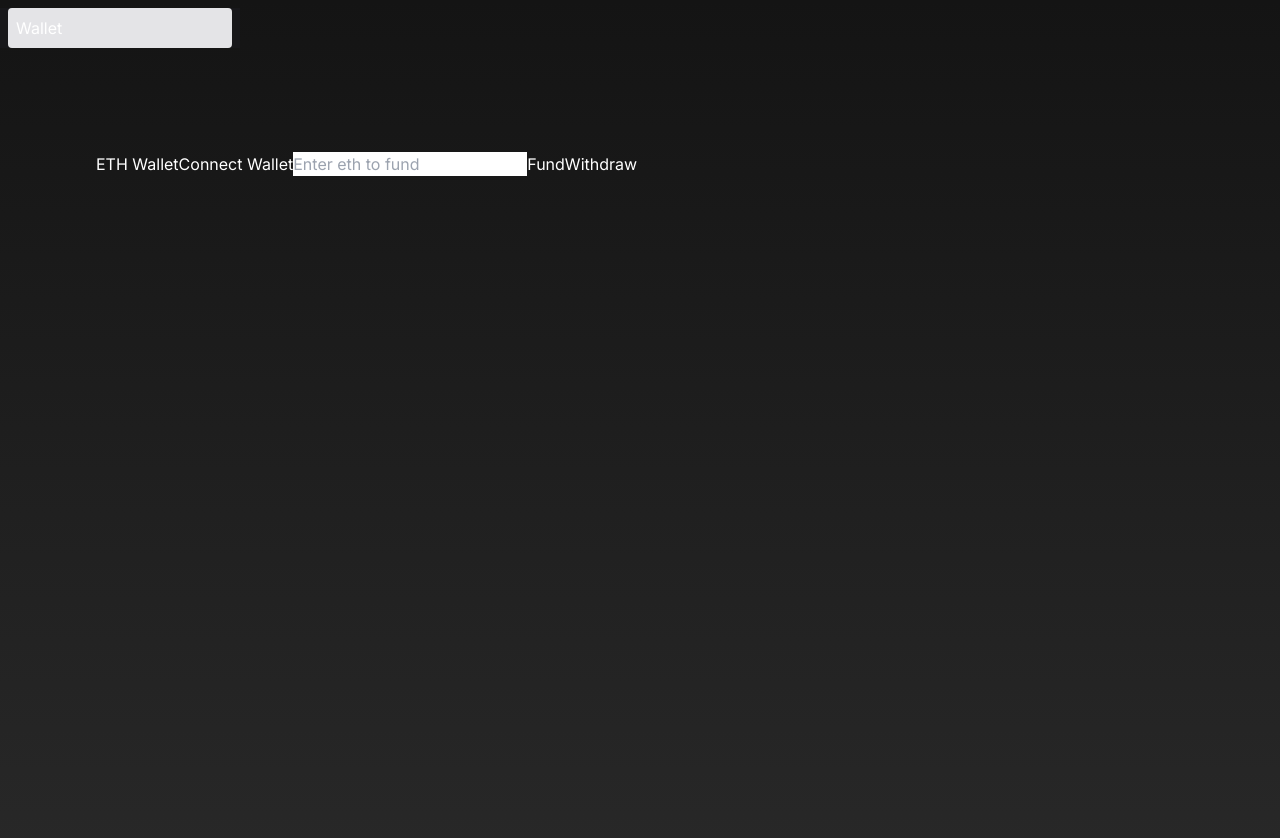
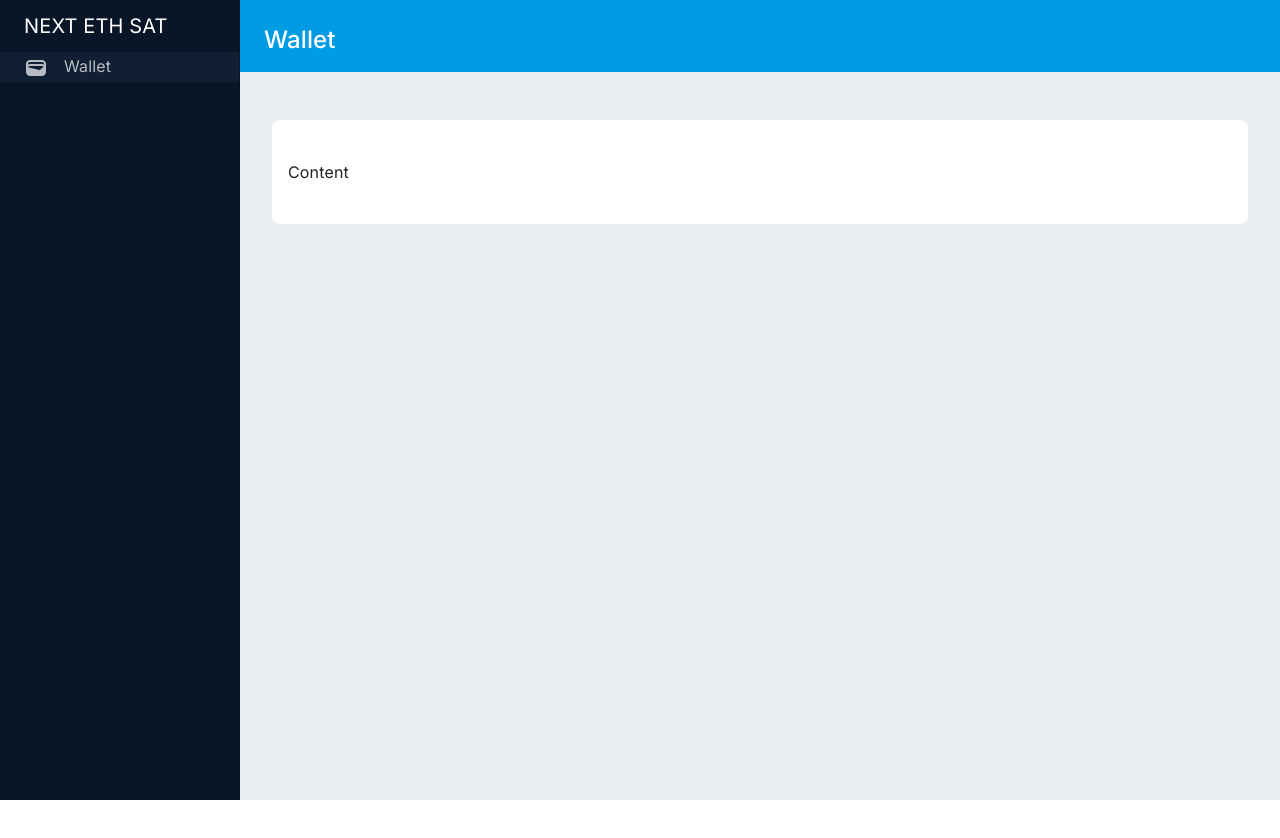
Before and after one commit to satishnvrn/next-eth-sat, a Next.js app: page / in a window 1280 px wide. Shown: the top 838 px of the page. After the commit the page ends 800 px from the top, so only its background shows below. Built offline with nearby package versions, Linux system fonts and the light colour scheme.

Commit message:
Fixes basic layout

```diff
--- /dev/null
+++ b/src/app/components/sidebar.tsx
@@ -0,0 +1,41 @@
+'use client';
+
+import Link from 'next/link';
+import WalletIcon from '@mui/icons-material/Wallet';
+
+const menuItems = [
+  {
+    href: '/',
+    title: 'Wallet',
+    icon: (iconProps: any) => <WalletIcon {...iconProps} />,
+  },
+];
+
+export default function Sidebar() {
+  return (
+    <nav className="w-60 shrink-0">
+      <div className="flex flex-col h-full fixed top-0 outline-none left-0 sidebar-container text-white w-60">
+        <ul>
+          <li className="flex justify-start items-center relative no-underline w-full text-left py-3 px-6 text-xl">
+            <Link href="/">NEXT ETH SAT</Link>
+          </li>
+          <div className="sidebar-menu-container">
+            {menuItems.map(({ href, title, icon }) => (
+              <li className="flex w-full" key={title}>
+                <Link
+                  href={href}
+                  className="cursor-pointer bg-transparent align-middle text-sidebar-text-color py-0.5 px-6 w-full hover:bg-hovered-sidebar-links"
+                >
+                  {icon({
+                    className: 'mr-4',
+                  })}
+                  {title}
+                </Link>
+              </li>
+            ))}
+          </div>
+        </ul>
+      </div>
+    </nav>
+  );
+}
--- a/src/app/globals.css
+++ b/src/app/globals.css
@@ -3,18 +3,24 @@
 @tailwind utilities;
 /* rgb(24, 25, 29) */
 /* rgb(51, 54, 59) */
-:root {
-  --foreground-rgb: 256, 256, 256;
-  --background-start-rgb: 20, 20, 20;
-  --background-end-rgb: 40, 40, 40;
+
+body {
+  font-family: 'Roboto', 'Helvetica', 'Arial', sans-serif;
+  font-weight: 400;
+  font-size: 1rem;
+  line-height: 1.5;
+  letter-spacing: 0.00938em;
 }
 
-body {
-  color: rgb(var(--foreground-rgb));
-  background: linear-gradient(
-      to bottom,
-      transparent,
-      rgb(var(--background-end-rgb))
-    )
-    rgb(var(--background-start-rgb));
+.sidebar-container {
+  border-right: 1px solid rgba(0, 0, 0, 0.12);
+  background-color: #081627;
 }
+
+.sidebar-menu-container {
+  background-color: #101f33;
+}
+
+.header-content {
+  width: calc(100% + 8px);
+}
--- a/src/app/layout.tsx
+++ b/src/app/layout.tsx
@@ -1,7 +1,7 @@
 import './globals.css';
 import { Inter } from 'next/font/google';
 
-import Sidebar from '@/components/sidebar';
+import Sidebar from '@/app/components/sidebar';
 
 const inter = Inter({ subsets: ['latin'] });
 
@@ -13,13 +13,24 @@ export const metadata = {
 export default function RootLayout({
   children,
 }: {
-  children: React.ReactNode
+  children: React.ReactNode;
 }) {
   return (
     <html lang="en">
       <body className={inter.className}>
-        <Sidebar />
-        {children}
+        <div className="flex min-h-screen">
+          <Sidebar />
+          <main className="flex flex-1 flex-col">
+            <div className="flex flex-col shrink-0 bg-[#009be5] text-white px-6 min-h-12 items-center">
+              <div className='flex flex-wrap flex-row -ml-2 header-content items-center py-4'>
+                <div className='pl-2 pt-2'>
+                  <h1 className='m-0 font-medium text-2xl'>Wallet</h1>
+                </div>
+              </div>
+            </div>
+            {children}
+          </main>
+        </div>
       </body>
     </html>
   );
--- a/src/app/page.tsx
+++ b/src/app/page.tsx
@@ -2,14 +2,10 @@ import Image from 'next/image';
 
 export default function Home() {
   return (
-    <main className="flex min-h-screen p-24">
-      <div>ETH Wallet</div>
-      <div>
-        <button>Connect Wallet</button>
-        <input type='number' placeholder='Enter eth to fund' />
-        <button>Fund</button>
-        <button>Withdraw</button>
+    <div className="flex-1 py-12 px-8 bg-[#eaeff1]">
+      <div className="bg-white text-content-color rounded-lg max-w-[936] m-auto py-10 px-4">
+        Content
       </div>
-    </main>
+    </div>
   );
 }
--- a/src/components/sidebar.tsx
+++ /dev/null
@@ -1,26 +0,0 @@
-import Link from "next/link";
-
-const menuItems = [
-  {
-    href: '/',
-    title: 'Wallet'
-  }
-];
-
-export default function Sidebar() {
-  return (
-    <div className="bg-zinc-900 w-60">
-      <nav>
-        <ul>
-          {menuItems.map(({ href, title }) => (
-            <li className="m-2" key={title}>
-              <Link href={href}>
-                <div className="flex p-2 bg-zinc-200 rounded hover:bg-zinc-400 cursor-pointer">{title}</div>
-              </Link>
-            </li>
-          ))}
-        </ul>
-      </nav>
-    </div>
-  );
-}
--- a/tailwind.config.js
+++ b/tailwind.config.js
@@ -7,12 +7,12 @@ module.exports = {
   ],
   theme: {
     extend: {
-      backgroundImage: {
-        'gradient-radial': 'radial-gradient(var(--tw-gradient-stops))',
-        'gradient-conic':
-          'conic-gradient(from 180deg at 50% 50%, var(--tw-gradient-stops))',
-      },
+      colors: {
+        'hovered-sidebar-links': 'rgba(0, 155, 229, 0.12)',
+        'sidebar-text-color': 'rgba(255, 255, 255, 0.7)',
+        'content-color': 'rgba(0, 0, 0, 0.87)',
+      }
     },
   },
   plugins: [],
-}
+};
```
Also changed, not shown: package.json (+9 -0 lines), .eslintrc.json, .prettierrc.json (added), 2 other files (tests, documents, lock files or other folders).
